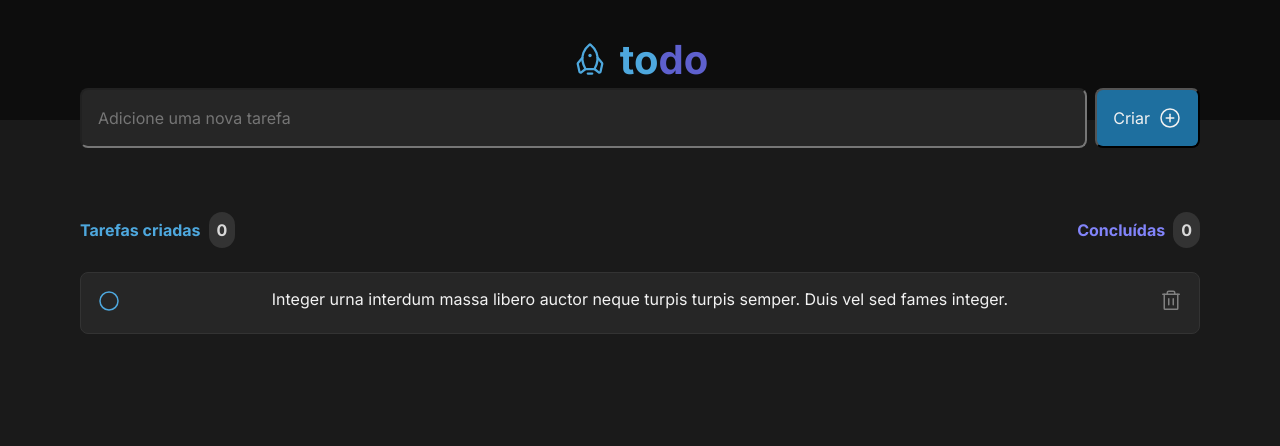
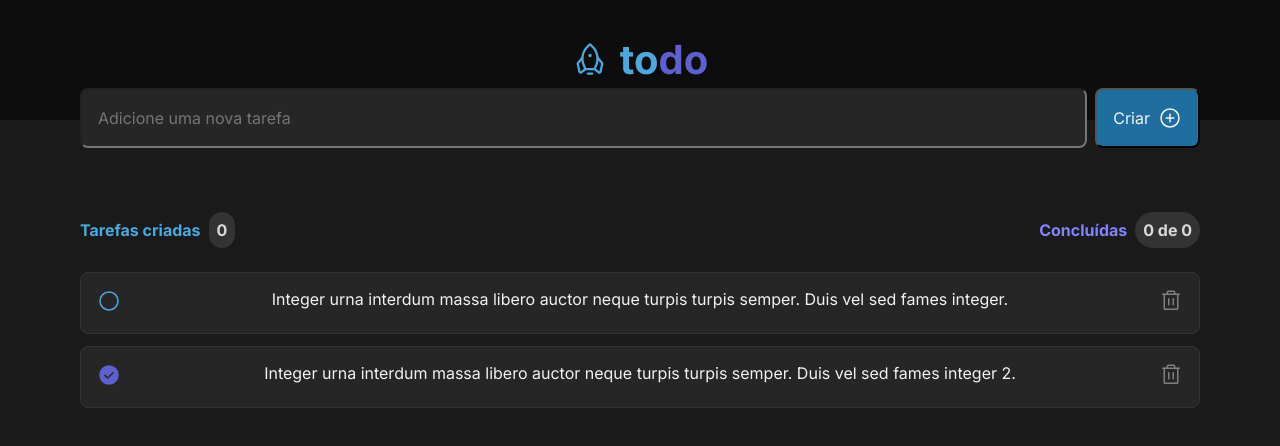
Before and after one commit to vhpinto/todo-list, a React (Vite) app: page / in a window 1280 px wide. Shown: the top 446 px of the page. Built offline with nearby package versions, Linux system fonts and the light colour scheme.

Commit message:
Agora pode marcar como feito e deletar tarefa

```diff
--- a/src/components/Todo.module.css
+++ b/src/components/Todo.module.css
@@ -11,11 +11,11 @@
     margin-bottom: 0.75rem;
 }
 
-.notChecked {
+.notDone {
     color: var(--blue);
 }
 
-.checked {
+.done {
     color: var(--purple-dark);
 }
 
--- a/src/components/Todo.tsx
+++ b/src/components/Todo.tsx
@@ -2,15 +2,55 @@ import { Circle, CheckCircle, Trash } from 'phosphor-react'
 
 import styles from './Todo.module.css'
 
-export function Todo () {
+export interface TodoProps {
+    id: string;
+    description: string;
+    isDone: boolean;
+    onToggleIsDone: (id: string) => void;
+    onDeleteTask: (id: string) => void;
+}
+
+export function Todo ({
+                        id,
+                        description,
+                        isDone,
+                        onToggleIsDone,
+                        onDeleteTask,
+                      }:TodoProps) {
+
+    function handlesToggleDone()
+    {
+        onToggleIsDone(id)
+    };
+
+    function handlesDeleteTask() {
+        onDeleteTask(id)
+    }
+
     return (
         <div className={styles.todo}>
-            <a href='#' className={styles.notChecked}><Circle size={24}/> </a>
-            {/* <a href='#' className={styles.checked}><CheckCircle size={24} weight='fill' /> </a> */}
-
-
-            <span>Integer urna interdum massa libero auctor neque turpis turpis semper. Duis vel sed fames integer.</span>
-            <button>
+            {
+                isDone &&
+                <a
+                    href='#'
+                    className={styles.done}
+                    onClick={handlesToggleDone}
+                >
+                    <CheckCircle size={24} weight='fill' />
+                </a>
+            }
+            {
+                !isDone &&
+                <a
+                    href='#'
+                    className={styles.notDone}
+                    onClick={handlesToggleDone}
+                >
+                    <Circle size={24}/>
+                </a>
+            }
+            <span>{description}</span>
+            <button onClick={handlesDeleteTask}>
                 <Trash size={24} />
             </button>
         </div>
--- a/src/components/TodoList.tsx
+++ b/src/components/TodoList.tsx
@@ -1,22 +1,55 @@
 import { ClipboardText } from 'phosphor-react'
+import { useState } from 'react';
 import { Todo } from './Todo';
 
 import styles from './TodoList.module.css'
 
 interface Todo {
+    id: string,
     description: string;
+    isDone: boolean;
 }
 
-const todoList: Todo[] = [{description: 'Integer urna interdum massa libero auctor neque turpis turpis semper. Duis vel sed fames integer.'}];
+export function TodoList () {
+    const [ todoList, setTodoList ] = useState([
+        {
+            id: '1',
+            description: 'Integer urna interdum massa libero auctor neque turpis turpis semper. Duis vel sed fames integer.',
+            isDone: false
+        },
+        {
+            id: '2',
+            description: 'Integer urna interdum massa libero auctor neque turpis turpis semper. Duis vel sed fames integer 2.',
+            isDone: true
+        },
+    ]);
 
-export function TodoList () {
+    function toggleIsDone (id:string) {
+        const todoListWithTaskToggled = todoList.map((todo) => {
+            if (todo.id === id){
+                todo.isDone = !todo.isDone;
+            }
+            return todo;
+        });
+
+        setTodoList(todoListWithTaskToggled);
+    }
+
+    function deleteTask(id: string) {
+        const todoListWithoutDeletedOne = todoList.filter(todo =>{
+            return todo.id !== id;
+        });
+
+        setTodoList(todoListWithoutDeletedOne);
+    }
+
     const isTodoListEmpty = todoList.length === 0 ? true : false;
 
     return (
         <div className={styles.todoList}>
             <header>
                 <p className={styles.tarefasCriadas}>Tarefas criadas <span> 0 </span></p>
-                <p className={styles.tarefasConcluidas}>Concluídas <span> 0 </span></p>
+                <p className={styles.tarefasConcluidas}>Concluídas <span> 0 de 0 </span></p>
             </header>
                 {
                     isTodoListEmpty &&
@@ -32,7 +65,14 @@ export function TodoList () {
 
                     todoList.map((todo) => {
                         return (
-                            <Todo />
+                            <Todo
+                                key={todo.id}
+                                id={todo.id}
+                                description={todo.description}
+                                isDone={todo.isDone}
+                                onToggleIsDone={toggleIsDone}
+                                onDeleteTask={deleteTask}
+                            />
                         )
 
                     })
```
